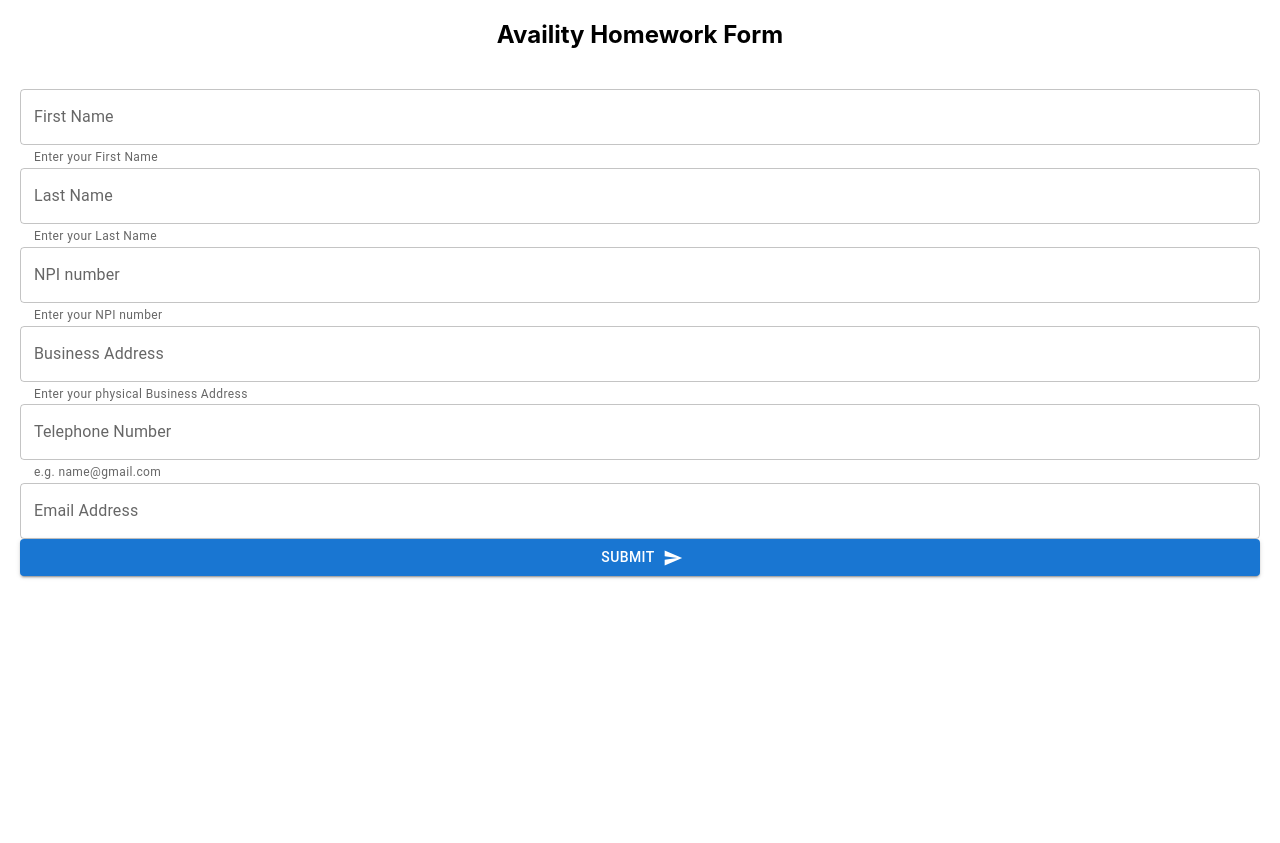
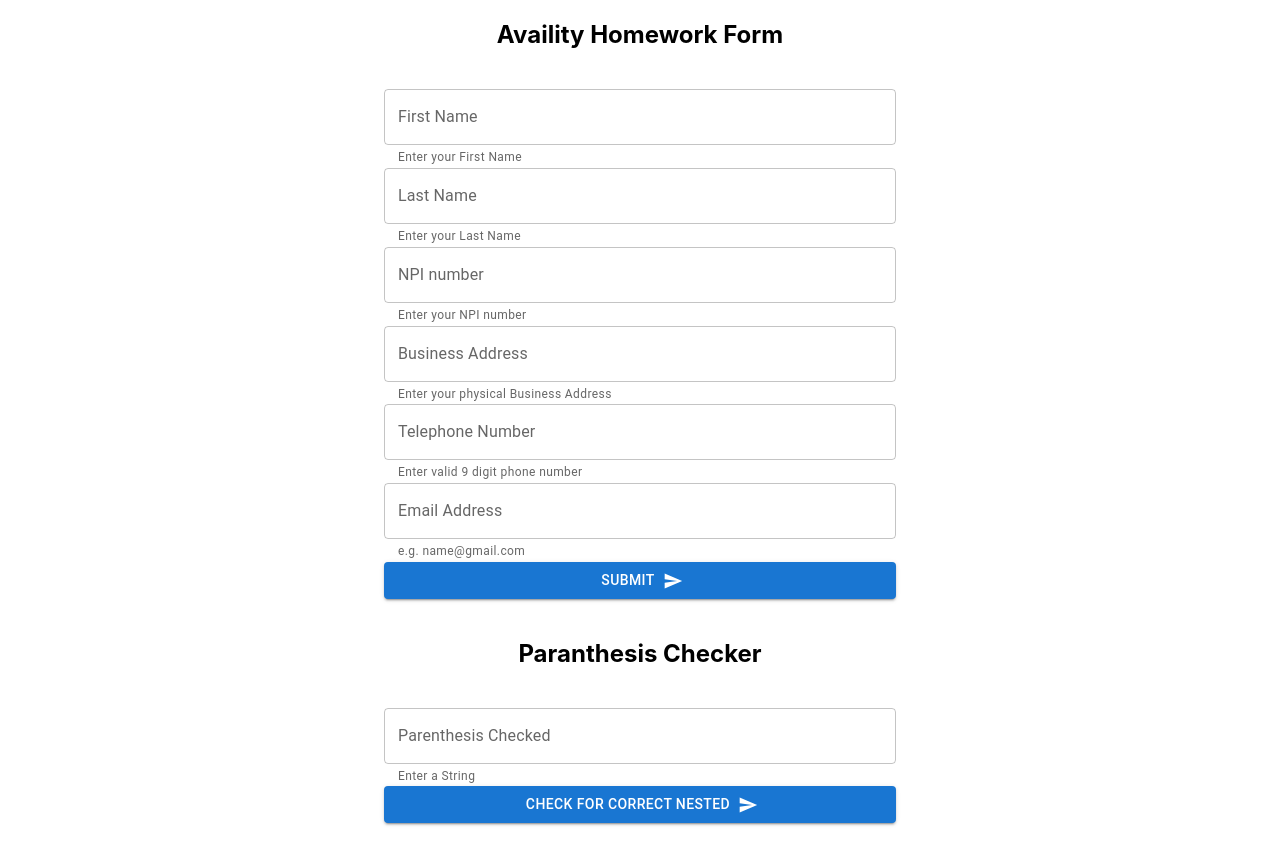
Before and after one commit to jmamed/availity-homework, a React (Create React App) app in the folder availity-homework/: page / in a window 1280 px wide. Before the commit the page ends 800 px from the top, so only its background shows below. Built offline with nearby package versions, Linux system fonts and the light colour scheme.

Commit message:
fix styling, update form, add success and error scenario

```diff
--- a/availity-homework/src/App.js
+++ b/availity-homework/src/App.js
@@ -3,7 +3,9 @@
 import TextField from '@mui/material/TextField';
 import { Box } from '@mui/system';
 import Button from '@mui/material/Button';
+import Container from '@mui/material/Container';
 import SendIcon from '@mui/icons-material/Send';
+import Alert from '@mui/material/Alert';
 
 function App() {
 
@@ -46,7 +48,7 @@
   };
 
   const handleFormSubmission = (e) => {
-    e.preventDefault();//remove default js
+    e.preventDefault();
     if(firstName === '' || lastName === '' || npiNumber === '' ||
     busAddress === '' || phoneNumber === '' || emailAddress === ''){
       setError(true);
@@ -60,15 +62,44 @@
     }
   };
 
+  //Show popup modal Success
+  const successPopup = () => {
+    return (
+      <div
+        style={{
+          display: submitted ? '' : 'none',
+        }}>
+        <Alert severity="success">User {firstName} successfully registered!!</Alert>
+      </div>
+    );
+    };
+
+    //Show popup modal error if error
+    const errorPopup = () => {
+      return (
+        <div style={{display: error ? '' : 'none'}}>
+          <Alert severity="error">Please enter all mandatory fields - Try Again!</Alert>
+        </div>
+
+      );
+    };
+
   return (
     <div className="App">
+      <Container maxWidth="sm">
         <h2>Availity Homework Form</h2>
+        <div className="messages">
+          {errorPopup()}
+          {successPopup()}
+        </div>
         <Box
           component="form"
           sx={{
             display: 'flex',
             flexDirection: 'column',
-            padding: '20px'
+            padding: '20px',
+            maxWidth: 'md',
+            textAlign: 'center'
           }}
           noValidate
           autoComplete="off">
@@ -103,14 +134,17 @@
           <TextField
             id="outlined-basic"
             label="Telephone Number"
+            helperText="Enter valid 9 digit phone number"
             variant="outlined"
-          helperText="e.g. name@gmail.com"
+            type="tel"
+            pattern="[0-9]{3}-[0-9]{2}-[0-9]{3}"
             onChange={handlePhoneNumber}
           />
           <TextField
             id="outlined-basic"
             label="Email Address"
             variant="outlined"
+            helperText="e.g. name@gmail.com"
             onChange={handleEmailAddress}
             type="email"
           />
@@ -122,8 +156,36 @@
             endIcon={<SendIcon />}>
             Submit
           </Button>
+        </Box>
+      </Container>
 
+      <Container maxWidth="sm">
+        <h2>Paranthesis Checker</h2>
+        <Box
+        component="form"
+        sx={{
+          display: 'flex',
+          flexDirection: 'column',
+          padding: '20px'
+        }}
+        noValidate
+        autoComplete="off">
+          <TextField
+            id="outlined-basic"
+            label="Parenthesis Checked"
+            variant="outlined"
+            helperText="Enter a String"
+          />
+          <Button
+            variant="contained"
+            color="primary"
+            type="submit"
+            onClick={handleFormSubmission}
+            endIcon={<SendIcon />}>
+            Check for Correct nested
+          </Button>
         </Box>
+      </Container>
     </div>
   );
 }
```
Lines whose indentation alone changed are shown as unchanged.
